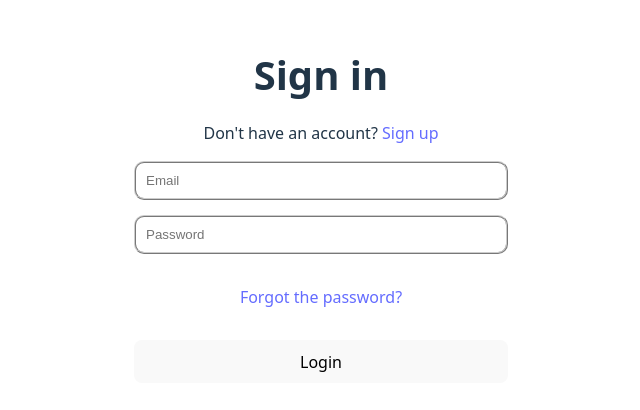
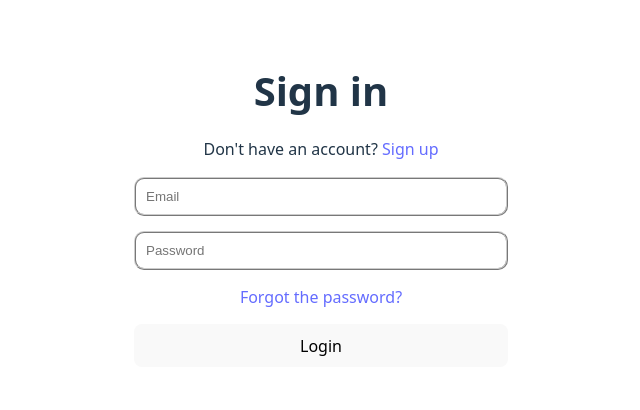
Before and after one commit to rieznikk/wishlist, a Vue app in the folder client/: page /auth/signin in a window 1280 px wide. Shown: the part 186-596 px from the top of the page, without its empty margins (319-959 px from the left). Built offline with nearby package versions, Linux system fonts and the light colour scheme.

Commit message:
feat(styles): use new sass rules

```diff
--- /dev/null
+++ b/client/src/assets/styles/abstracts/_index.scss
@@ -0,0 +1,2 @@
+@forward 'variables';
+@forward 'mixins';
--- a/client/src/assets/styles/abstracts/mixins.scss
+++ b/client/src/assets/styles/abstracts/_mixins.scss
@@ -1,3 +1,5 @@
+@use './variables' as *;
+
 @mixin flex-column($gap: 0) {
   display: flex;
   flex-direction: column;
--- a/client/src/assets/styles/components/form.scss
+++ b/client/src/assets/styles/components/form.scss
@@ -1,5 +1,4 @@
-@import '../abstracts/variables.scss';
-@import '../abstracts/mixins.scss';
+@use '../abstracts' as *;
 
 .auth-form {
   @include flex-column($form-gap);
@@ -16,4 +15,8 @@
       @include error-style;
     }
   }
+
+  .auth-form-link {
+    margin: 0;
+  }
 }
```
Also changed, not shown: client/src/assets/styles/abstracts/_variables.scss (renamed from client/src/assets/styles/abstracts/variables.scss).
